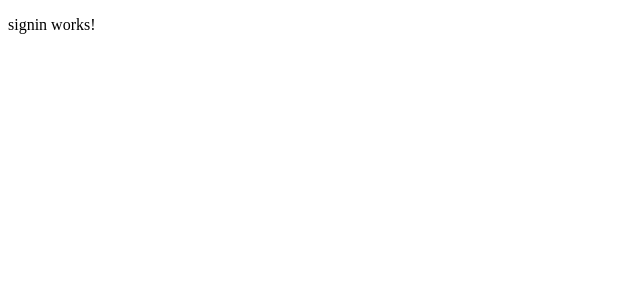
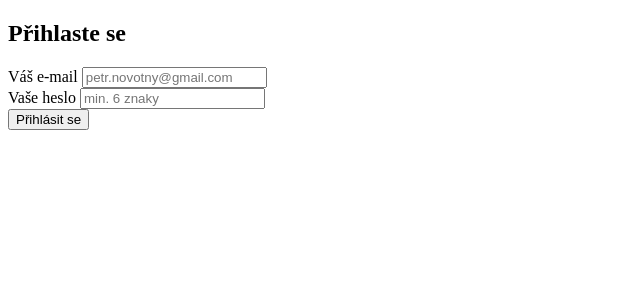
Before and after one commit to Anawell/angular-login-page, an Angular app: page /auth/signin in a window 1280 px wide. Shown: the top 300 px of the page, without its empty margins (0-640 px from the left). Built offline with nearby package versions, Linux system fonts and the light colour scheme.

Commit message:
feat: create logic and template of signin component

```diff
--- a/src/app/components/auth/signin/signin.component.html
+++ b/src/app/components/auth/signin/signin.component.html
@@ -1 +1,42 @@
-<p>signin works!</p>
+<main class="page__wrapper page__wrapper--pink flex justify-center items-center">
+    <div class="glasscard flex justify-center items-center">
+        <form [formGroup]="signInForm" (ngSubmit)="onLogin()" class="form">
+            <div class="glasscard__body">
+                <h2 class="glasscard__title title--h2">Přihlaste se</h2>
+                <div class="form__item">
+                    <label for="email" class="form__label">
+                        Váš e-mail
+                    </label>
+                    <input id="email" type="email" class="form__input" [ngClass]="{'form__input--error': email.invalid && isSubmitted}" formControlName="email" placeholder="petr.novotny@gmail.com" required>
+                    <div *ngIf="isInputValid('email')" class="message message--error" aria-live="assertive">
+                        <p *ngIf="email.errors.required">
+                            Položka "email" musí být vyplněna.
+                        </p>
+                        <p *ngIf="email.errors.pattern">
+                            Prosím zadejte platný email.
+                        </p>
+                    </div>
+                </div>
+                <div class="form__item">
+                    <label for="password" class="form__label">
+                        Vaše heslo
+                    </label>
+                    <input id="password" type="password" class="form__input" [ngClass]="{'form__input--error': password.invalid && isSubmitted}" formControlName="password" placeholder="min. 6 znaky" required>
+                    <div *ngIf="isInputValid('password')" class="message message--error" aria-live="assertive">
+                        <p *ngIf="password.errors.required">
+                            Položka "password" musí být vyplněna.
+                        </p>
+                        <p *ngIf="password.errors.minlength">
+                            Heslo musí obsahovat alespoň 6 znaky.
+                        </p>
+                    </div>
+                </div>
+            </div>
+            <div class="glasscard__footer form__actions flex flex-col items-center justify-center">
+                <button type="submit" class="btn btn--primary form__submit">
+                    Přihlásit se
+                </button>
+            </div>
+        </form>
+    </div>
+</main>
--- a/src/app/components/auth/signin/signin.component.ts
+++ b/src/app/components/auth/signin/signin.component.ts
@@ -1,4 +1,8 @@
 import { Component, OnInit } from '@angular/core';
+import { Meta, Title } from '@angular/platform-browser';
+import { FormBuilder, FormGroup, Validators } from '@angular/forms';
+import { Router } from '@angular/router';
+import { AuthService } from 'src/app/services/auth.service';
 
 @Component({
   selector: 'app-signin',
@@ -7,9 +11,63 @@ import { Component, OnInit } from '@angular/core';
 })
 export class SigninComponent implements OnInit {
 
-  constructor() { }
+  constructor(private authService: AuthService,
+              private formBuilder: FormBuilder,
+              private router: Router,
+              private title: Title,
+              private meta: Meta) { }
 
   ngOnInit(): void {
+    this.initSeoMeta();
+  }
+
+  isSubmitted: boolean;
+  signInForm: FormGroup = this.formBuilder.group({
+    /* email: ['', [Validators.required, Validators.email]], */
+    email: ['', [Validators.required, Validators.pattern(/^[\w-\.]+@([\w-]+\.)+[\w-]{2,4}$/)]],
+    password: ['', [Validators.required, Validators.minLength(6)]]
+  });
+
+  isInputValid(field: string) {
+    return (
+      this.signInForm.get(field).errors && this.signInForm.get(field).touched ||
+      this.signInForm.get(field).untouched &&
+      this.isSubmitted && this.signInForm.get(field).errors
+    );
+  }
+
+  get email() {
+    return this.signInForm.get('email');
+  }
+
+  get password() {
+    return this.signInForm.get('password');
+  }
+
+  onLogin() {
+    this.isSubmitted = true;
+    if(this.signInForm.valid) {
+      const email = this.email.value;
+      const password = this.password.value;
+      this.router.navigate(['/auth/logged']); // redirect here as the API doesn't exist :)
+      this.authService.signInUser(email, password).then(
+        () => {
+            console.log('success');
+            this.router.navigate(['/auth/logged']);
+        }
+      ).catch(
+        (error) => {
+          console.log(error.message);
+        }
+      );
+    }
+  }
+
+  initSeoMeta() {
+    this.meta.addTags([
+      { name: 'description', content: 'Barevný přihlašovací formulář vytvořený pomocí Angular' }
+    ])
+    this.title.setTitle('Přihlásit se | Webkomplet');
   }
 
 }
--- a/src/app/services/auth.service.ts
+++ b/src/app/services/auth.service.ts
@@ -1,9 +1,32 @@
+import { HttpClient } from '@angular/common/http';
 import { Injectable } from '@angular/core';
 
 @Injectable({
   providedIn: 'root'
 })
+
 export class AuthService {
 
-  constructor() { }
+  token: string;
+  userId: string;
+
+  constructor(private http: HttpClient) { }
+
+  signInUser(email: string, password: string) {
+    return new Promise((resolve, reject) => {
+      this.http.post(
+        'http://localhost:3000/api/login',
+        { email: email, password: password })
+        .subscribe(
+          (authData: { token: string, userId: string }) => {
+            this.token = authData.token;
+            this.userId = authData.userId;
+            resolve();
+          },
+          (error) => {
+            reject(error);
+          }
+        );
+    });
+  }
 }
```
Also changed, not shown: src/app/app.module.ts (+7 -2 lines).
